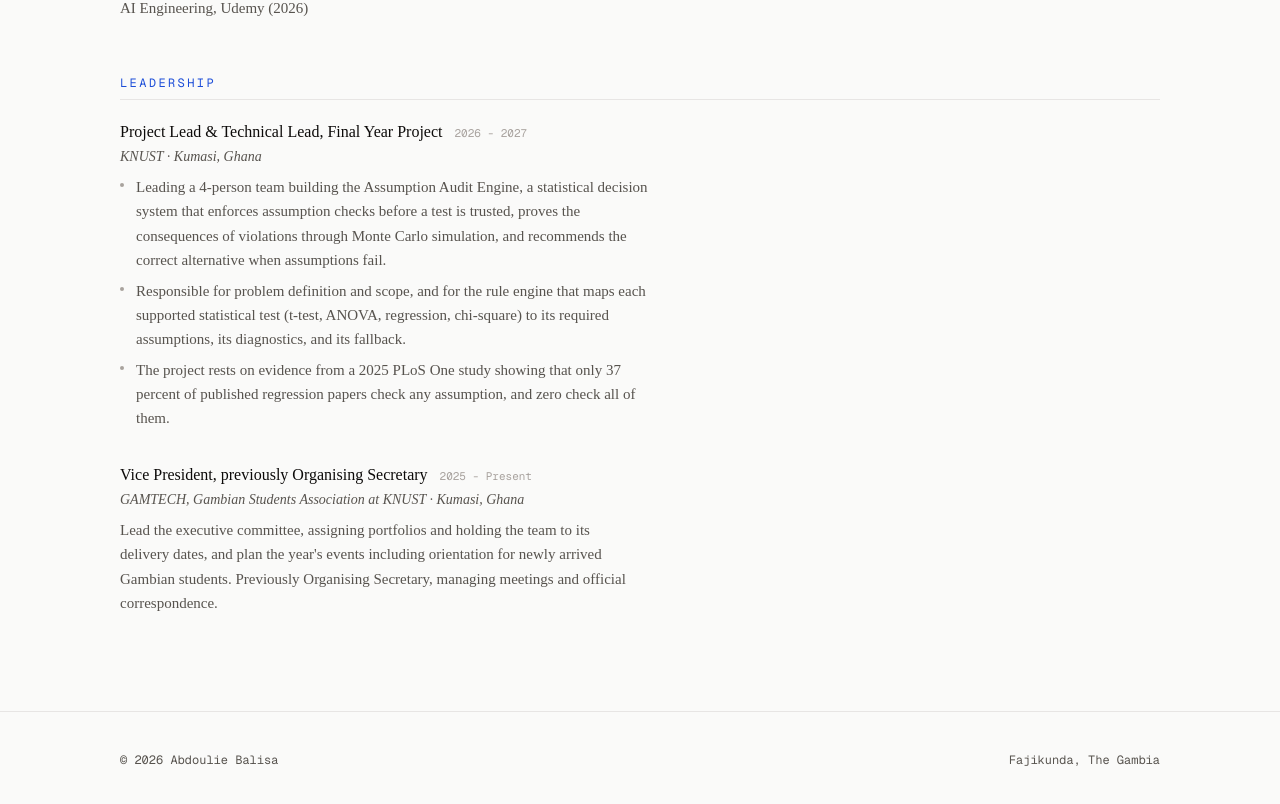
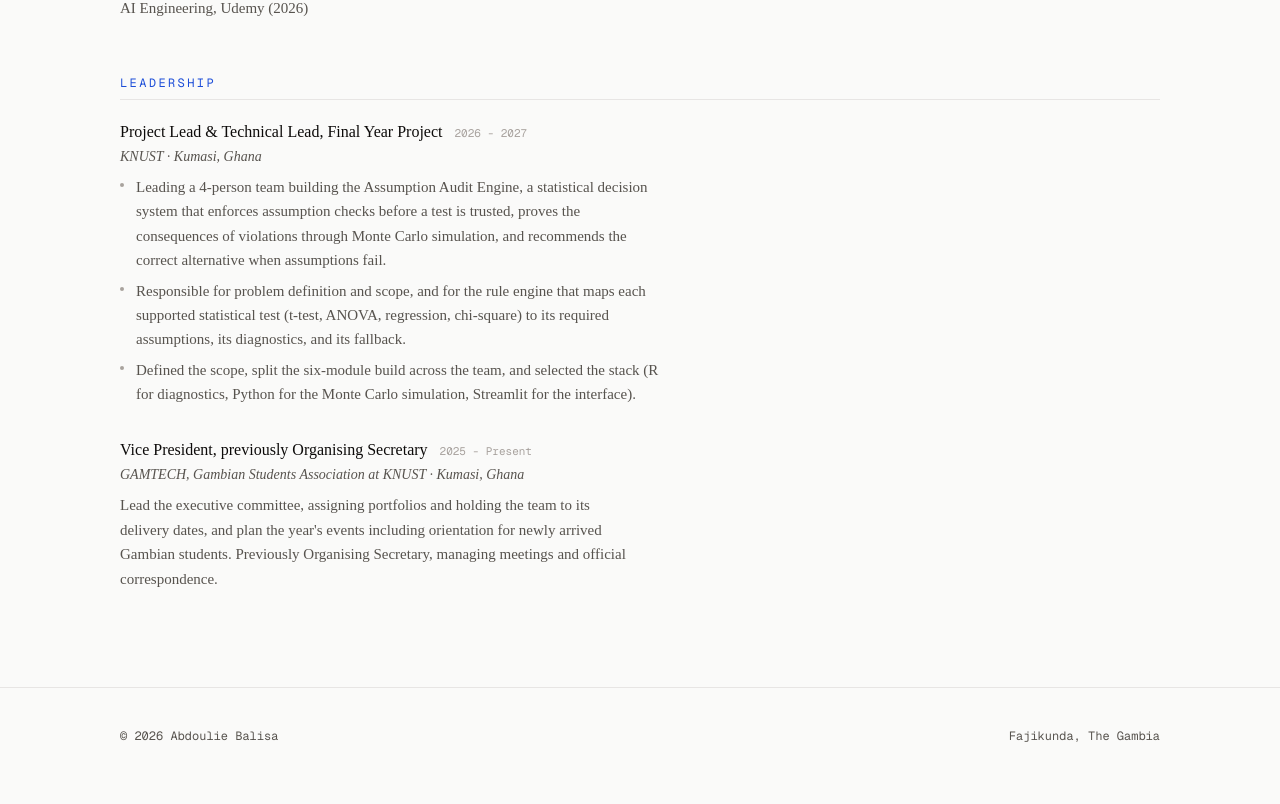
Before and after one commit to Balisa50/Balisa50.github.io, a Next.js app: page /resume in a window 1280 px wide. Shown: the part 3684-4488 px from the top of the page. Built offline with nearby package versions, Linux system fonts and the light colour scheme.

Commit message:
content: FYP bullet describes actual work, not motivation

```diff
--- a/app/(site)/resume/page.tsx
+++ b/app/(site)/resume/page.tsx
@@ -349,9 +349,9 @@ export default function ResumePage() {
               diagnostics, and its fallback.
             </Bullet>
             <Bullet>
-              The project rests on evidence from a 2025 PLoS One study showing
-              that only 37 percent of published regression papers check any
-              assumption, and zero check all of them.
+              Defined the scope, split the six-module build across the team,
+              and selected the stack (R for diagnostics, Python for the Monte
+              Carlo simulation, Streamlit for the interface).
             </Bullet>
           </ul>
         </article>
```
